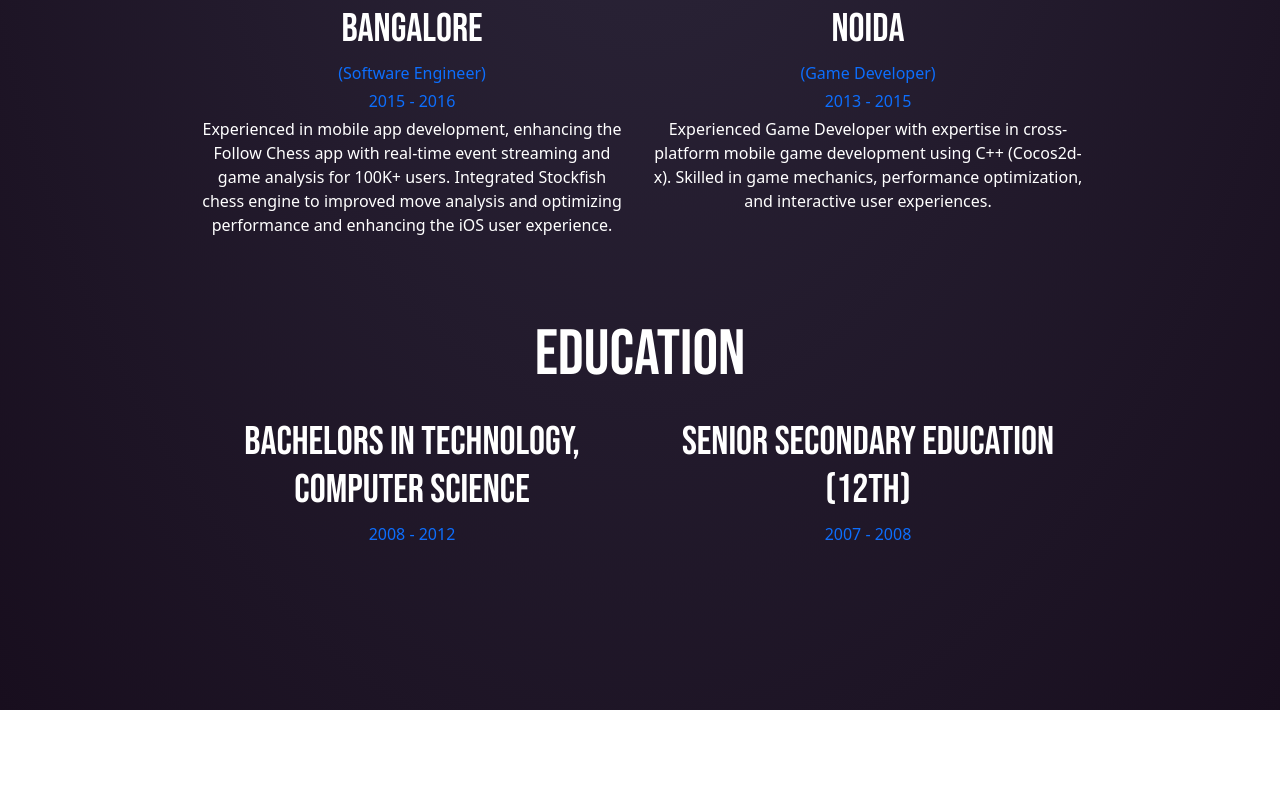
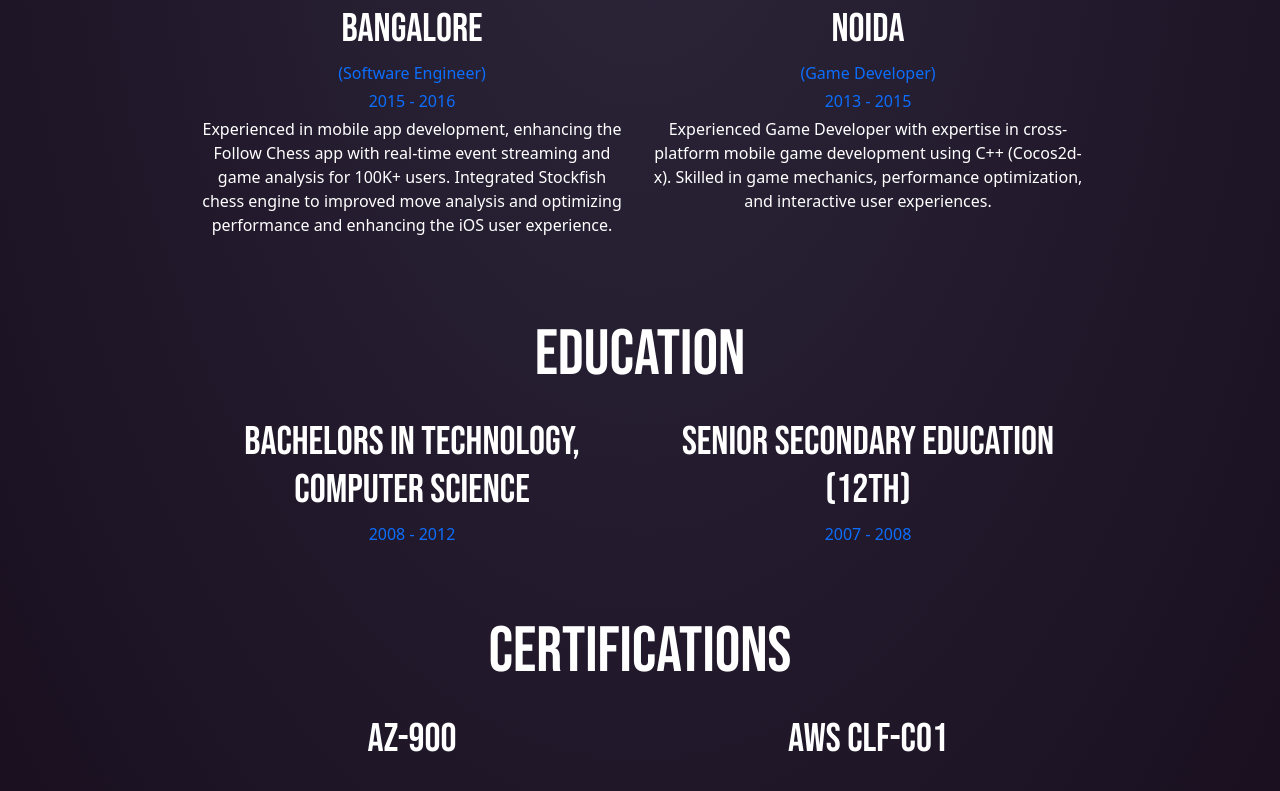
Before and after one commit to Singhak/myself, a React (Vite) app: page /myself/about in a window 1280 px wide. Shown: the part 1429-2220 px from the top of the page. Before the commit the page ends 2139 px from the top, so only its background shows below. Built offline with nearby package versions, Linux system fonts and the light colour scheme.

Commit message:
update About and Portfolio components for layout adjustments and modify routing to redirect to home

```diff
--- a/src/components/About.jsx
+++ b/src/components/About.jsx
@@ -3,7 +3,7 @@ const About = () => {
     <>
       <div className="container-fluid padding-side text-white">
         <div className="row gap-5 flex-column align-items-center">
-          <div className="col-lg-9">
+          <div className="col-lg-10">
             <h1
               className="banner-size fw-medium display-1"
               data-aos="fade-up"
@@ -186,29 +186,29 @@ const About = () => {
                     </div>
                   </div>
                 </div>
-                {/* <div
+                <div
                   className="about-info mb-5"
                   data-aos="fade-up"
                   data-aos-duration="1200"
                 >
-                  <h3 className="display-3 mb-4">Interest</h3>
+                  <h3 className="display-3 mb-4">Certifications</h3>
                   <div className="row">
                     <div className="col-lg-6 mb-3">
-                      <h4 className="display-6">Photography</h4>
-                      <p>Capturing moments that inspire creativity.</p>
+                      <h4 className="display-6">AZ-900</h4>
+                      {/* <p>Capturing moments that inspire creativity.</p> */}
                     </div>
                     <div className="col-lg-6 mb-3">
-                      <h4 className="display-6">Sketching</h4>
-                      <p>Pen and paper concepts before digital execution.</p>
+                      <h4 className="display-6">AWS CLF-c01</h4>
+                      {/* <p>Pen and paper concepts before digital execution.</p> */}
                     </div>
-                    <div className="col-lg-6 mb-3">
+                    {/* <div className="col-lg-6 mb-3">
                       <h4 className="display-6">Traveling</h4>
                       <p>
                         Exploring cultures and landscapes to fuel design ideas.
                       </p>
-                    </div>
+                    </div> */}
                   </div>
-                </div> */}
+                </div>
               </div>
             </div>
           </div>
--- a/src/components/Portfolio.jsx
+++ b/src/components/Portfolio.jsx
@@ -5,7 +5,7 @@ const Portfolio = () => {
     <>
       <div className="container-fluid padding-side text-white">
         <div className="row flex-column gap-5 align-items-center">
-          <div className="col-lg-9">
+          <div className="col-lg-10">
             <h1
               className="banner-size fw-medium display-1 mb-4"
               data-aos="fade-up"
--- a/src/main.jsx
+++ b/src/main.jsx
@@ -47,6 +47,10 @@ const router = createBrowserRouter([
       },
     ],
   },
+  {
+    path: "*",
+    element: <Navigate to={"myself/home"} replace={true} />,
+  },
 ]);
 
 const root = createRoot(document.querySelector("#root"));
```
